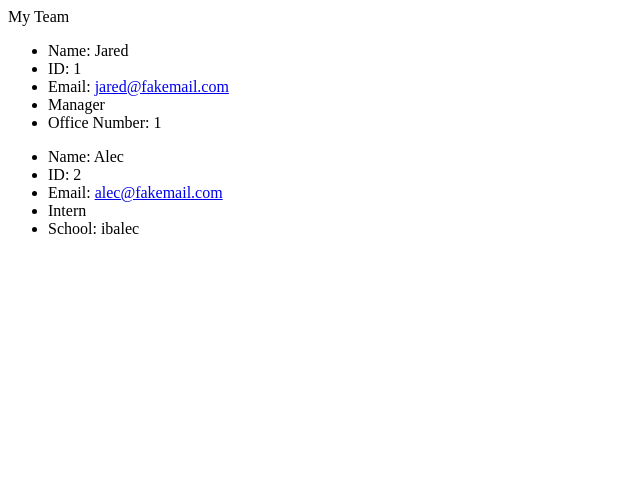
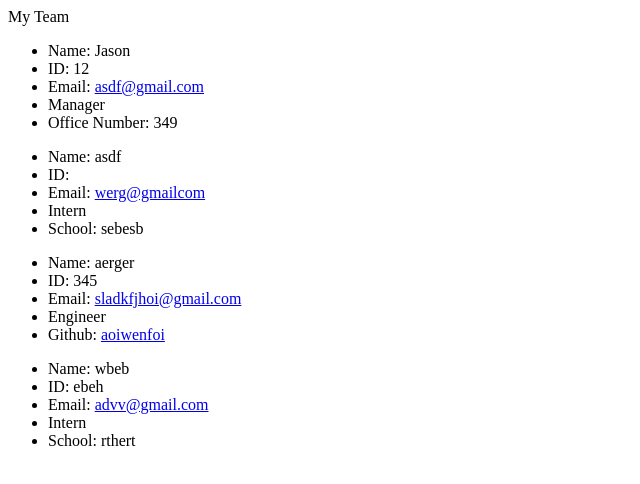
Before and after one commit to noahfajarda/10-Team-Profile-Generator, a plain HTML site: page index.html in a window 1280 px wide. Shown: the whole page, without its empty margins (0-640 px from the left). Drawn offline with Linux system fonts and the light colour scheme.

Commit message:
re-organized file structure

```diff
--- a/createHTML.js
+++ b/Assets/js/createHTML.js
@@ -2,7 +2,7 @@ const fs = require("fs");
 
 function renderHTMLFile(employees) {
     fs.writeFileSync(
-        "./index.html",
+        "./../../index.html",
         /*html*/ `
 <!DOCTYPE html>
 <html lang="en">
--- a/index.html
+++ b/index.html
@@ -13,21 +13,41 @@
 
         <section>
             <ul>
-                <li>Name: Jared</li>
-                <li>ID: 1</li>
-                <li>Email: <a href="mailto:jared@fakemail.com">jared@fakemail.com</a></li>
+                <li>Name: Jason</li>
+                <li>ID: 12</li>
+                <li>Email: <a href="mailto:asdf@gmail.com">asdf@gmail.com</a></li>
                 <li>Manager</li>
-                <li>Office Number: 1</li>
+                <li>Office Number: 349</li>
             </ul>
         </section>
 
         <section>
             <ul>
-                <li>Name: Alec</li>
-                <li>ID: 2</li>
-                <li>Email: <a href="mailto:alec@fakemail.com">alec@fakemail.com</a></li>
+                <li>Name: asdf</li>
+                <li>ID: </li>
+                <li>Email: <a href="mailto:werg@gmailcom">werg@gmailcom</a></li>
                 <li>Intern</li>
-                <li>School: ibalec</li>
+                <li>School: sebesb</li>
+            </ul>
+        </section>
+
+        <section>
+            <ul>
+                <li>Name: aerger</li>
+                <li>ID: 345</li>
+                <li>Email: <a href="mailto:sladkfjhoi@gmail.com">sladkfjhoi@gmail.com</a></li>
+                <li>Engineer</li>
+                <li>Github: <a href="https://github.com/aoiwenfoi" target="_blank">aoiwenfoi</a></li>
+            </ul>
+        </section>
+
+        <section>
+            <ul>
+                <li>Name: wbeb</li>
+                <li>ID: ebeh</li>
+                <li>Email: <a href="mailto:advv@gmail.com">advv@gmail.com</a></li>
+                <li>Intern</li>
+                <li>School: rthert</li>
             </ul>
         </section>
 
```
Also changed, not shown: Assets/css/style.css (added), Assets/images/10-object-oriented-programming-homework-demo.png (renamed from Assets/10-object-oriented-programming-homework-demo.png), Assets/js/index.js (renamed from index.js), Assets/js/lib/Employee.js (renamed from lib/Employee.js), Assets/js/lib/Engineer.js (renamed from lib/Engineer.js), Assets/js/lib/Intern.js (renamed from lib/Intern.js), Assets/js/lib/Manager.js (renamed from lib/Manager.js), Assets/js/package-json-files/package.json (renamed from package-json-files/package.json), Assets/js/tests/Employee.test.js (renamed from tests/Employee.test.js), Assets/js/tests/Engineer.test.js (renamed from tests/Engineer.test.js), Assets/js/tests/Intern.test.js (renamed from tests/Intern.test.js), Assets/js/tests/Manager.test.js (renamed from tests/Manager.test.js), 4 other files.
